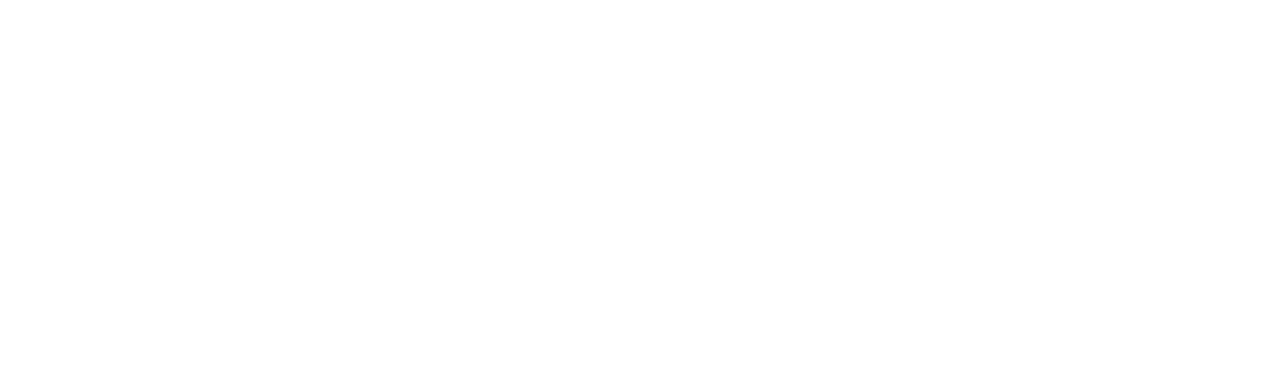
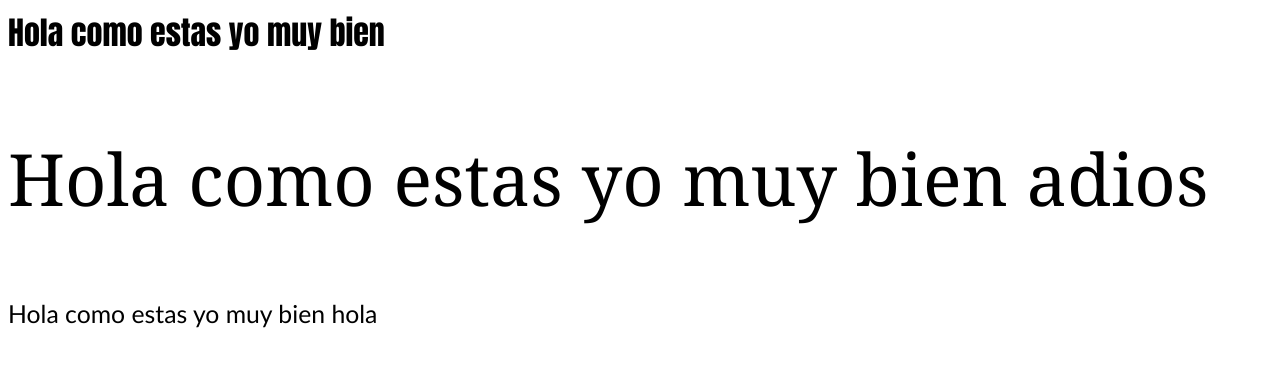
Before and after one commit to teresagorbea/Clase3, a plain HTML site: page index.html in a window 1280 px wide. Drawn offline with Linux system fonts and the light colour scheme.

Commit message:
selectores

```diff
--- a/css/index.css
+++ b/css/index.css
@@ -0,0 +1,21 @@
+
+.size{
+    font-size: 32px;
+    font-family: Impact, Haettenschweiler, 'Arial Narrow Bold', sans-serif;
+}
+.sizeem{
+    font-size: 4em;
+    font-family: Georgia, 'Times New Roman', Times, serif;
+}
+.sizeex{
+    font-size: 3ex;
+    font-family: 'Gill Sans', 'Gill Sans MT', Calibri, 'Trebuchet MS', sans-serif;
+}
+
+body{
+    font-size: 20px;
+}
+
+section{
+    font-size: 18px;
+}
--- a/index.html
+++ b/index.html
@@ -5,5 +5,13 @@
 </head>
 <body>
 
+    <section>
+        <div">
+            <p class="size">Hola como estas yo muy bien</p>
+            <p class="sizeem">Hola como estas yo muy bien adios</p>
+            <p class="sizeex">Hola como estas yo muy bien hola</p>
+
+        </div>
+    </section>
 </body>
 </html>
```
